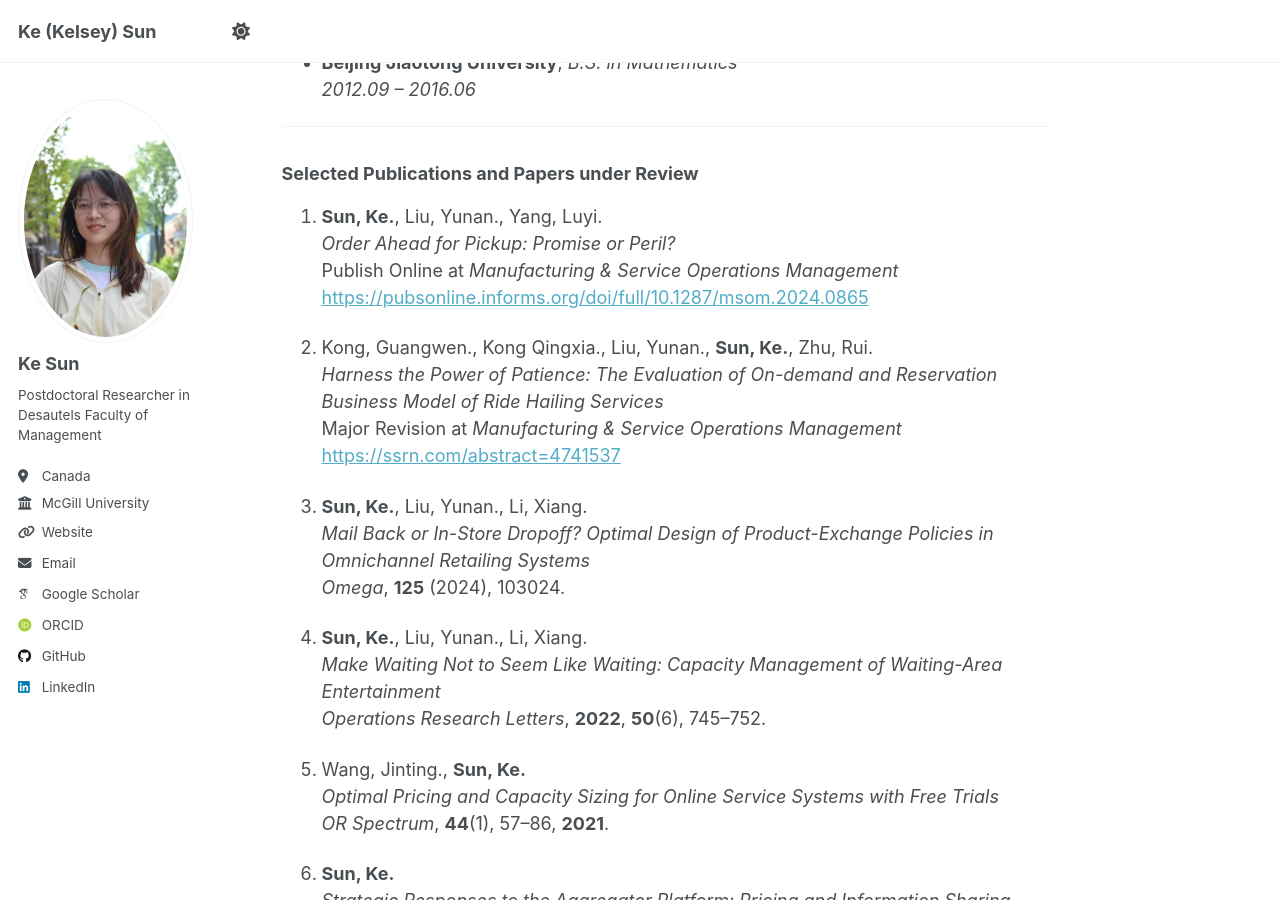
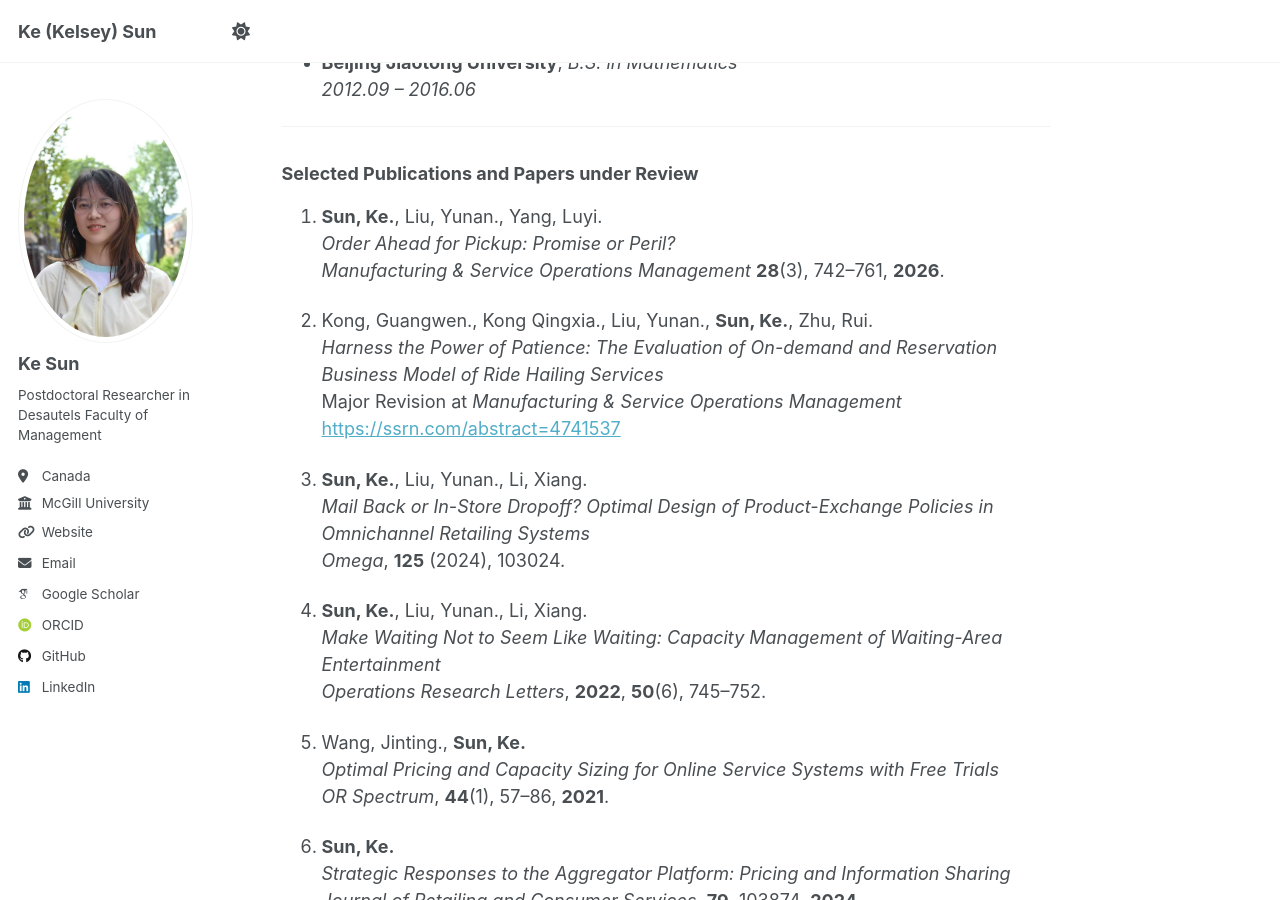
Before and after one commit to KeSun-2025/KeSun-2025.github.io, a Jekyll site: the page built from _pages/about.md, in a window 1280 px wide and 900 px high, scrolled down 838 px. Built offline with Jekyll 4.4.1, drawn with Linux system fonts in a browser that asks for light colours; some web fonts are replaced.

Commit message:
Update about.md

```diff
--- a/_pages/about.md
+++ b/_pages/about.md
@@ -43,8 +43,8 @@ Her research focuses on data-driven decision-making in operations and supply cha
 
 1. **Sun, Ke.**, Liu, Yunan., Yang, Luyi.
    *Order Ahead for Pickup: Promise or Peril?*
-   Publish Online at *Manufacturing & Service Operations Management*
-   [https://pubsonline.informs.org/doi/full/10.1287/msom.2024.0865](https://pubsonline.informs.org/doi/full/10.1287/msom.2024.0865)
+   *Manufacturing & Service Operations Management*  **28**(3), 742–761, **2026**.
+
 
 2. Kong, Guangwen., Kong Qingxia., Liu, Yunan., **Sun, Ke.**, Zhu, Rui.
    *Harness the Power of Patience: The Evaluation of On-demand and Reservation Business Model of Ride Hailing Services*
```
